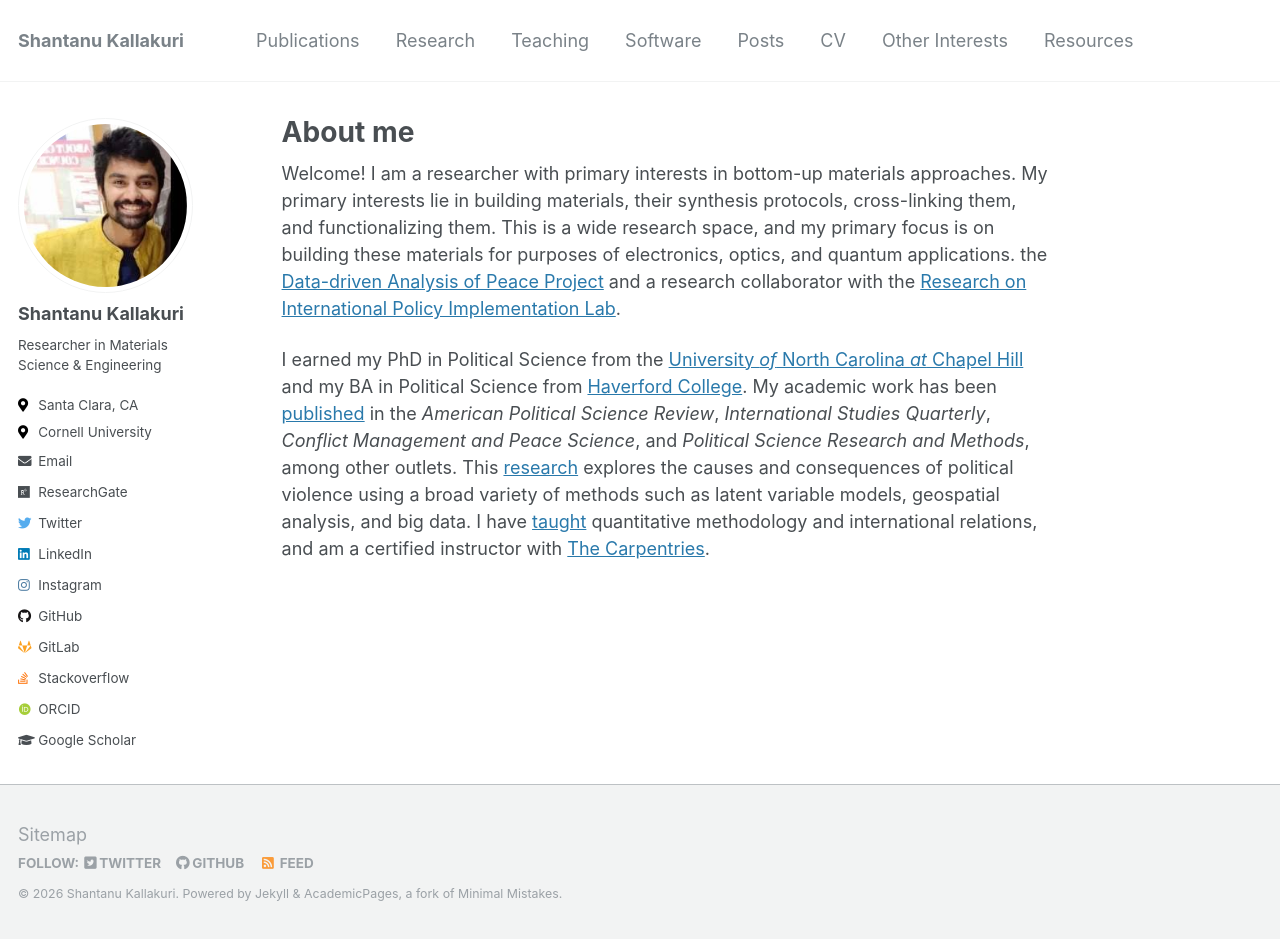
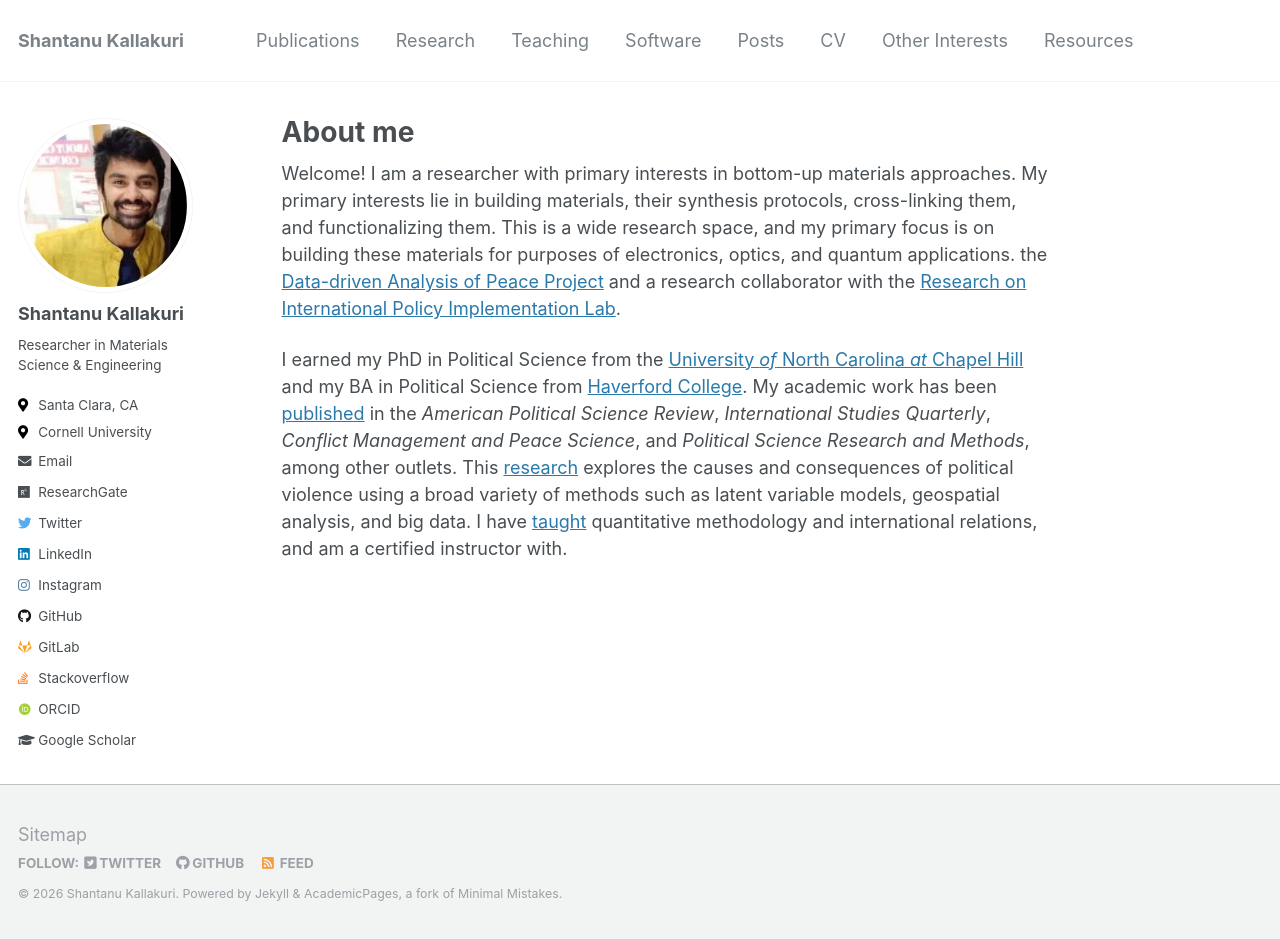
Before and after one commit to shantanukallakuri/research, a Jekyll site: the page built from _pages/resources.md, in a window 1280 px wide and 939 px high. Built offline with Jekyll 4.4.1, drawn with Linux system fonts in a browser that asks for light colours; some web fonts are replaced.

Commit message:
Updating bio4

```diff
--- a/_pages/resources.md
+++ b/_pages/resources.md
@@ -10,4 +10,4 @@ redirect_from:
 
 Welcome! I am a researcher with primary interests in bottom-up materials approaches. My primary interests lie in building materials, their synthesis protocols, cross-linking them, and functionalizing them. This is a wide research space, and my primary focus is on building these materials for purposes of electronics, optics, and quantum applications. the [Data-driven Analysis of Peace Project](https://dapp-lab.org) and a research collaborator with the [Research on International Policy Implementation Lab](https://bridgingthegapproject.org/ripil).
 
-I earned my PhD in Political Science from the [University *of* North Carolina *at* Chapel Hill](https://www.unc.edu) and my BA in Political Science from [Haverford College](https://www.haverford.edu). My academic work has been [published](publications) in the *American Political Science Review*, *International Studies Quarterly*, *Conflict Management and Peace Science*, and *Political Science Research and Methods*, among other outlets. This [research](research) explores the causes and consequences of political violence using a broad variety of methods such as latent variable models, geospatial analysis, and big data. I have [taught](teaching) quantitative methodology and international relations, and am a certified instructor with [The Carpentries](https://carpentries.org).
+I earned my PhD in Political Science from the [University *of* North Carolina *at* Chapel Hill](https://www.unc.edu) and my BA in Political Science from [Haverford College](https://www.haverford.edu). My academic work has been [published](publications) in the *American Political Science Review*, *International Studies Quarterly*, *Conflict Management and Peace Science*, and *Political Science Research and Methods*, among other outlets. This [research](research) explores the causes and consequences of political violence using a broad variety of methods such as latent variable models, geospatial analysis, and big data. I have [taught](teaching) quantitative methodology and international relations, and am a certified instructor with.
```
